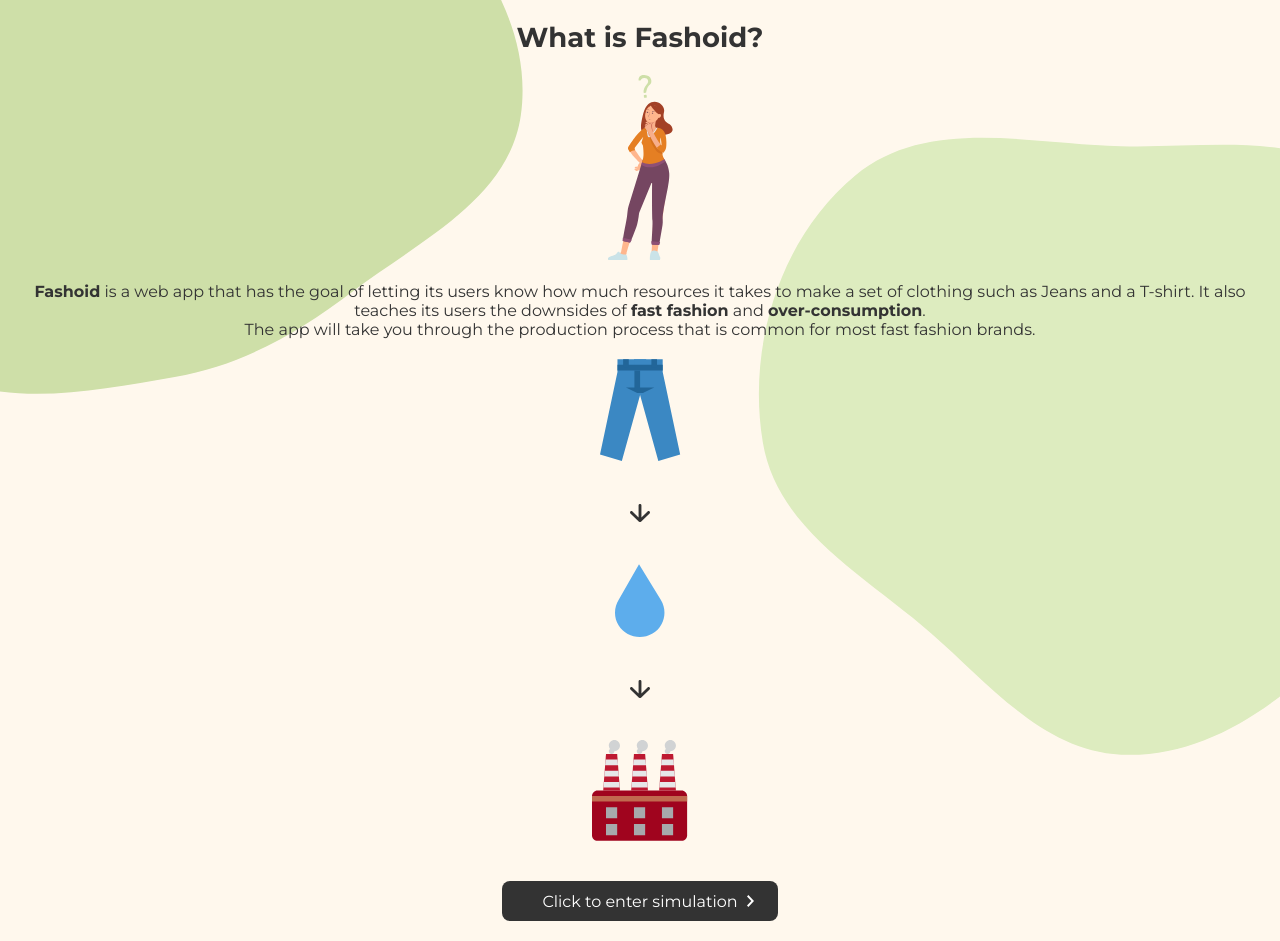
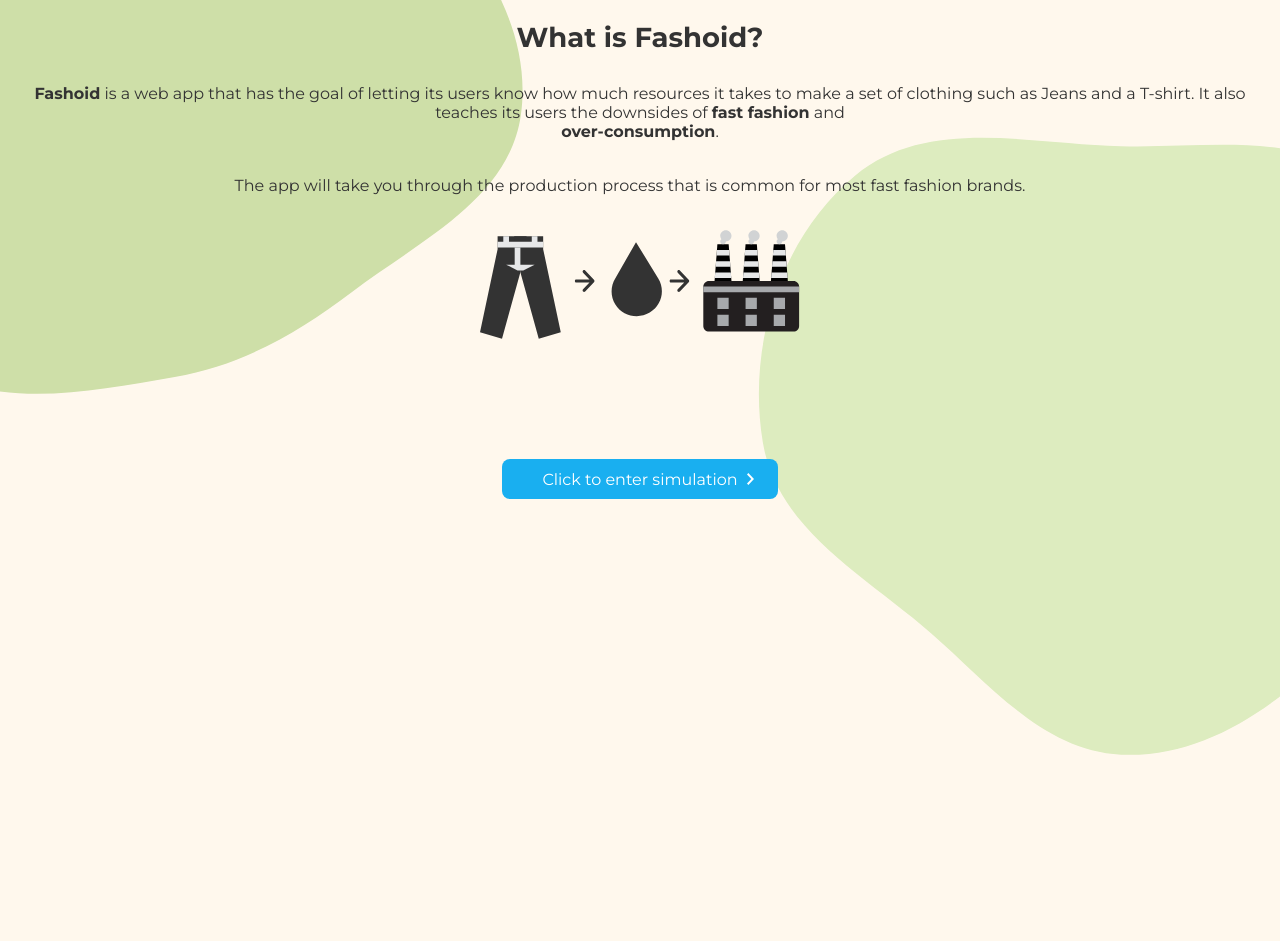
Before and after one commit to Ishan-sa/Final_Project-DCD, a Next.js app in the folder fashoid/: page / in a window 1280 px wide. After the commit the page ends 800 px from the top, so only its background shows below. Built offline with nearby package versions, Linux system fonts and the light colour scheme.

Commit message:
updated index page

```diff
--- a/fashoid/pages/index.js
+++ b/fashoid/pages/index.js
@@ -8,7 +8,7 @@
 
 
 const StartBtn = styled.button`
-  background-color: #333;
+  background-color: #19AFF0;
   width: 276px;
   height: 40px;
   border-radius: 8px;
@@ -40,45 +40,17 @@
   return <MainCont>
     <Background img="/Home_bg.svg" />
     <Head1 txt="What is Fashoid?" />
-    <Img
-      img="/GirlThinking.svg"
-      w="65.61"
-      h="188.01"
-    />
 
-    <BodyText padding="0px 15px 0px 15px" txt={<>
-      <b>Fashoid</b> is a web app that has the goal of letting its users know how much resources it takes to make a set of clothing such as Jeans and a T-shirt. It also teaches its users the downsides of <b>fast fashion</b> and <b>over-consumption</b>.
+    <BodyText margin="0px 50px 0px 50px" padding="30px 20px 15px 20px" txt={<>
+      <b>Fashoid</b> is a web app that has the goal of letting its users know how much resources it takes to make a set of clothing such as Jeans and a T-shirt. It also teaches its users the downsides of <b>fast fashion</b> and<br/> <b>over-consumption</b>.
     </>} />
-    <BodyText txt="The app will take you through the production process that is common for most fast fashion brands." />
+    <BodyText margin="0px 50px 0px 30px" padding="20px 20px 20px 20px" txt="The app will take you through the production process that is common for most fast fashion brands." />
 
     <Img
-      img="/Jean.svg"
-      w="81.02"
-      h="103"
-    />
-
-    <Img
-      img="/Down_arrow.svg"
-      w="20"
-      h="22"
-    />
-
-    <Img
-      img="/Drop.svg"
-      w="50.45"
-      h="74.28"
-    />
-
-    <Img
-      img="/Down_arrow.svg"
-      w="20"
-      h="22"
-    />
-
-    <Img
-      img="/Factory.svg"
-      w="96.11"
-      h="101.76"
+    img="/startdiagram.svg"
+    w="320.11"
+    h="109"
+    padding="15px 15px 100px 15px"
     />
 
     <StartBtn onClick={
```
Also changed, not shown: fashoid/public/startdiagram.svg (added).
